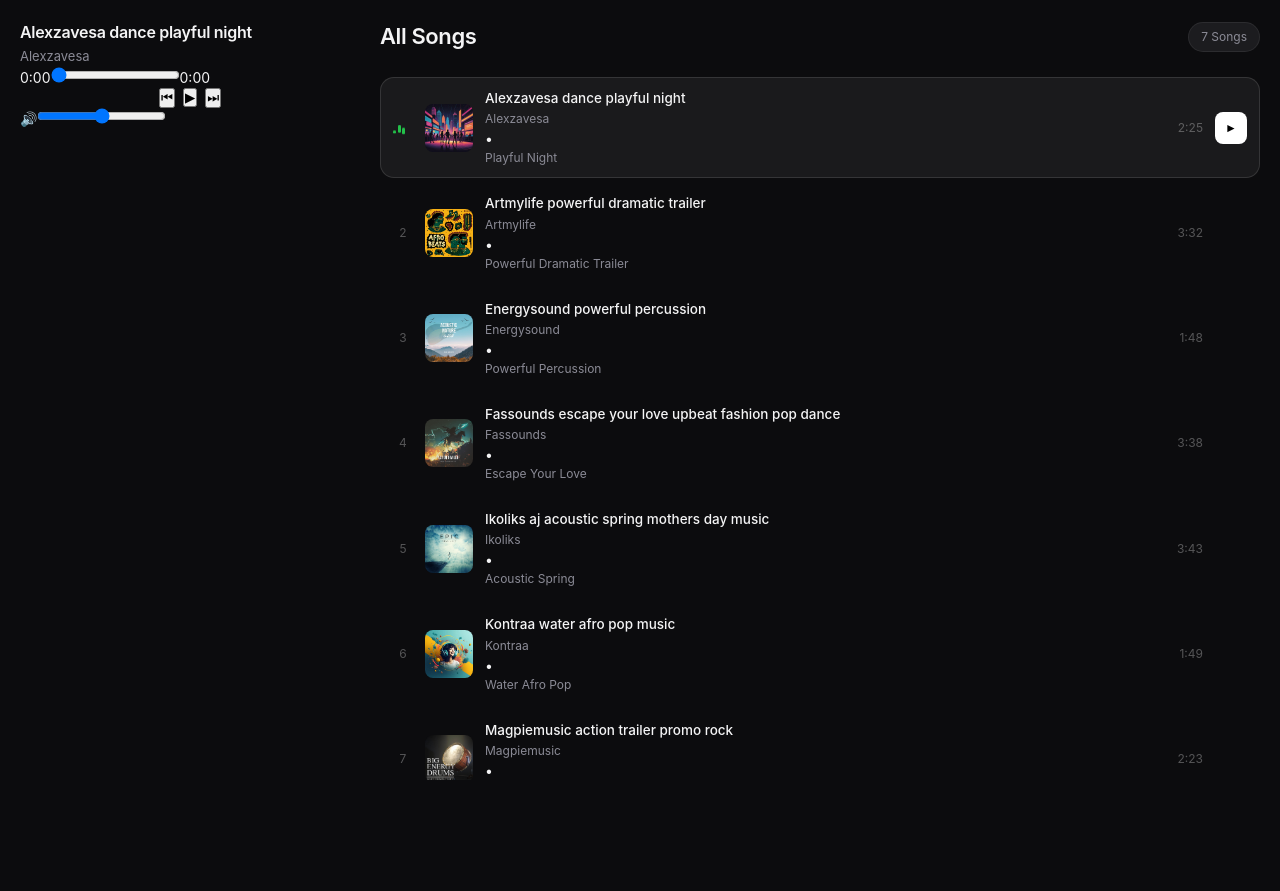
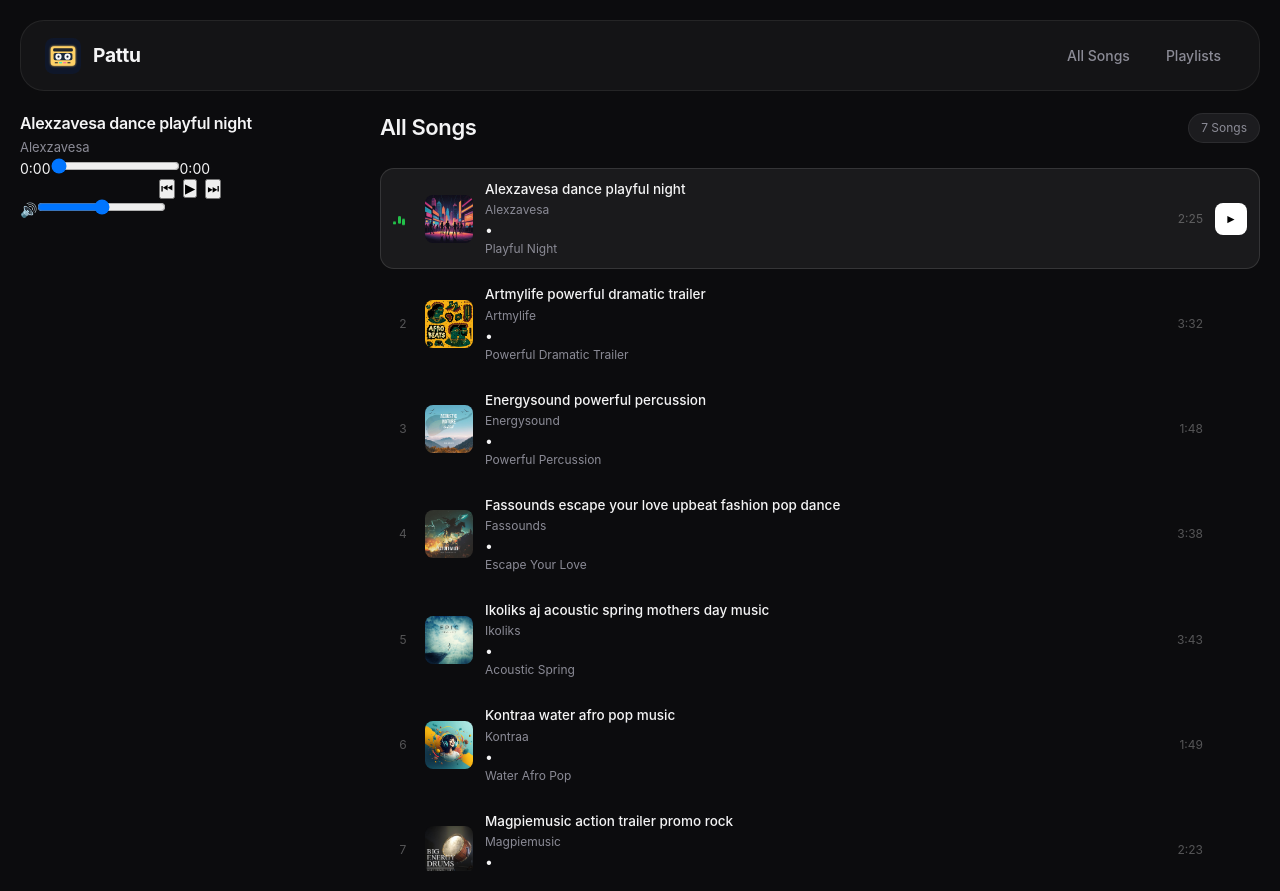
Before and after one commit to sarathkpreman/music-player, a React (Vite) app: page / in a window 1280 px wide. Before the commit the page ends 800 px from the top, so only its background shows below. Built offline with nearby package versions, Linux system fonts and the light colour scheme.

Commit message:
Added Navbar basic functionality

```diff
--- a/package.json
+++ b/package.json
@@ -13,7 +13,8 @@
     "react": "^19.2.6",
     "react-dom": "^19.2.6",
     "react-icons": "^5.6.0",
-    "react-router": "^7.15.1"
+    "react-router": "^7.15.1",
+    "react-router-dom": "^7.17.0"
   },
   "devDependencies": {
     "@eslint/js": "^10.0.1",
--- a/src/App.jsx
+++ b/src/App.jsx
@@ -3,6 +3,7 @@
 import { Allsongs } from "./components/Allsongs"
 import { Playlist } from "./components/Playlist"
 import { MusicProvider } from "./context/MusicContext"
+import { Navbar } from "./components/Navbar"
 
 
 function App() {
@@ -11,6 +12,7 @@
     <BrowserRouter>
     <MusicProvider>
        <div className="app">
+        <Navbar />
       <main className="app-main">
         <div className="player-section">
           <Musicplayer />
--- /dev/null
+++ b/src/components/Navbar.jsx
@@ -0,0 +1,19 @@
+import { Link } from "react-router-dom"
+
+export const Navbar = () => {
+    return (
+        <nav className="navbar">
+        <div className="navbar-logo">
+            <Link to="/" className="navbar-brand">
+            <img src="/favicon.svg" alt="Pattu Logo" className="logo-image" />
+            <span className="logo-text">Pattu</span>
+            </Link>
+        </div>
+
+        <div className="navbar-links">
+        <Link to="/allsongs" className={'nav-link-active'}>All Songs</Link>
+        <Link to="/playlists" className={'nav-link-active'}>Playlists</Link>
+        </div>
+    </nav>
+    )
+}
--- a/src/index.css
+++ b/src/index.css
@@ -484,3 +484,100 @@
     height: auto;
   }
 }
+
+
+
+
+
+/* =========================
+   NAVBAR
+========================= */
+
+.navbar {
+  display: flex;
+  justify-content: space-between;
+  align-items: center;
+
+  padding: var(--space-4) var(--space-6);
+  margin-bottom: var(--space-5);
+
+  background: var(--bg-surface);
+  border: 0.5px solid var(--border);
+  border-radius: var(--radius-xl);
+}
+
+.navbar-brand {
+  display: flex;
+  align-items: center;
+  gap: var(--space-3);
+
+  text-decoration: none;
+}
+
+.logo-image {
+  width: 36px;
+  height: 36px;
+  object-fit: contain;
+  flex-shrink: 0;
+}
+
+.logo-text {
+  font-size: 1.2rem;
+  font-weight: 700;
+  letter-spacing: -0.3px;
+  color: var(--text-primary);
+}
+
+.navbar-links {
+  display: flex;
+  align-items: center;
+  gap: var(--space-2);
+}
+
+.nav-link-active {
+  text-decoration: none;
+
+  color: var(--text-secondary);
+  font-size: 14px;
+  font-weight: 500;
+
+  padding: 8px 14px;
+  border-radius: var(--radius-sm);
+
+  transition:
+    background var(--transition),
+    color var(--transition);
+}
+
+.nav-link-active:hover {
+  background: var(--bg-hover);
+  color: var(--text-primary);
+}
+
+.nav-link-active.active {
+  background: var(--bg-active);
+  color: var(--text-primary);
+}
+
+/* =========================
+   MOBILE NAVBAR
+========================= */
+
+@media (max-width: 768px) {
+  .navbar {
+    padding: var(--space-4);
+    flex-direction: column;
+    gap: var(--space-4);
+    align-items: flex-start;
+  }
+
+  .navbar-links {
+    width: 100%;
+    justify-content: flex-start;
+    flex-wrap: wrap;
+  }
+
+  .logo-text {
+    font-size: 1.1rem;
+  }
+}
```
Also changed, not shown: 1 other file (tests, documents, lock files or other folders).
